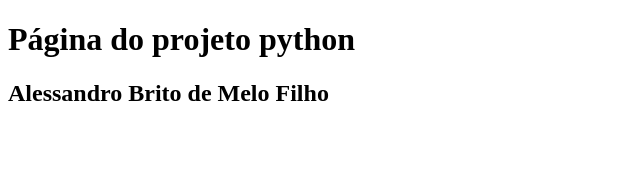
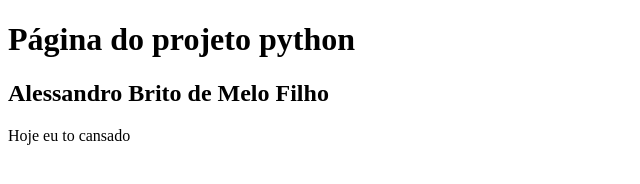
Before and after one commit to Alessandro3835/GIT1309, a plain HTML site: page Aula 13/index.html in a window 1280 px wide. Shown: the whole page, without its empty margins (0-640 px from the left). Drawn offline with Linux system fonts and the light colour scheme.

Commit message:
adicionado uma descrição ao projeto

```diff
--- a/Aula 13/index.html
+++ b/Aula 13/index.html
@@ -8,5 +8,6 @@
 <body>
    <h1>Página do projeto python</h1>
    <h2>Alessandro Brito de Melo Filho</h2>
+   <p>Hoje eu to cansado</p>
 </body>
 </html>
```
